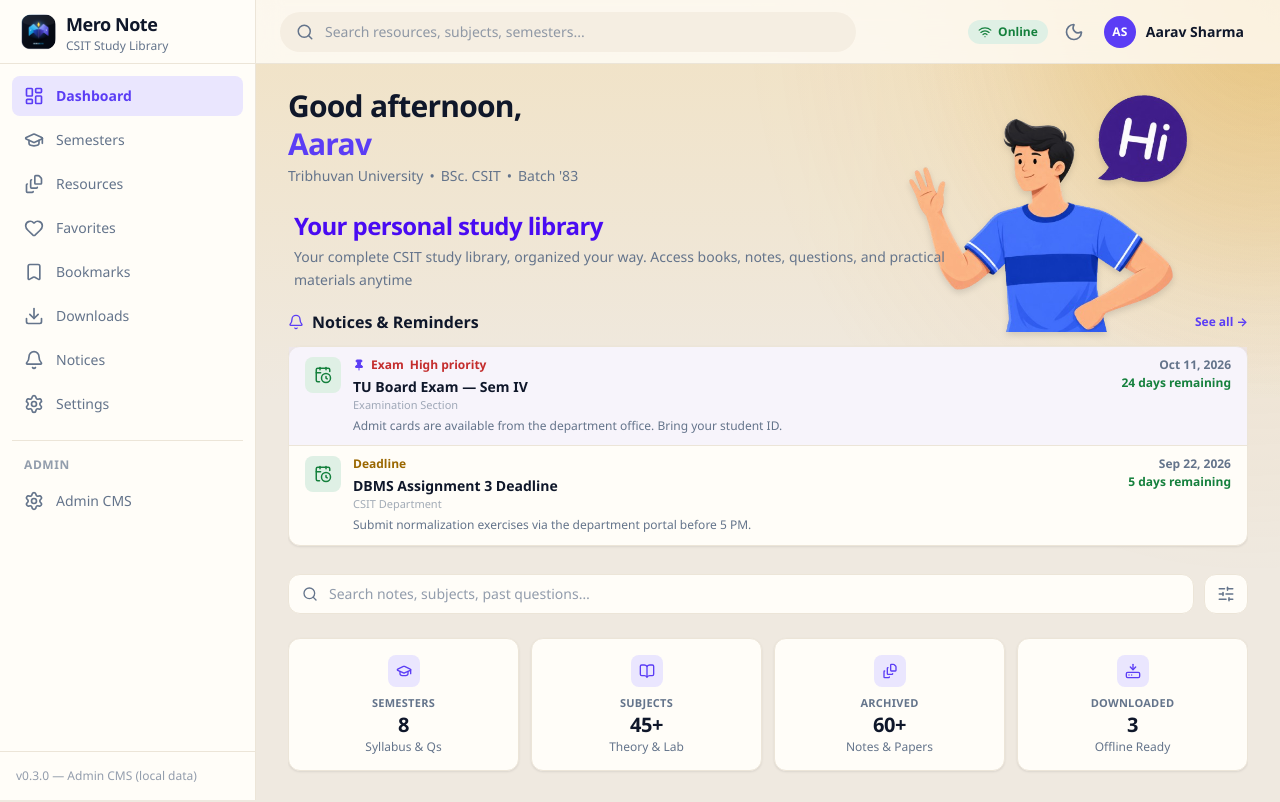
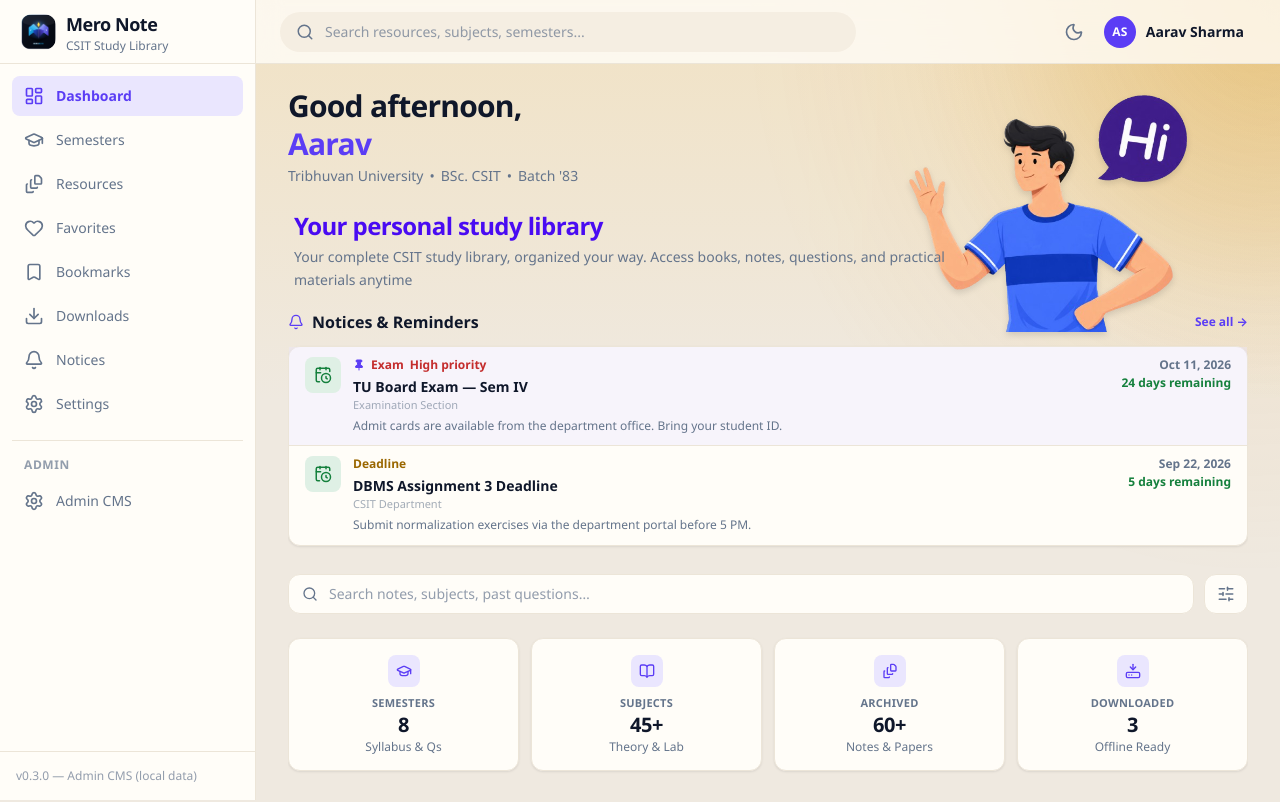
Before and after one commit to kismatdahal1-afk/MeroNote, a React (Vite) app in the folder client/: page /dashboard in a window 1280 px wide. Shown: the top 802 px of the page. Built offline with nearby package versions, Linux system fonts and the light colour scheme.

Commit message:
FINAL VERSION OF UI-ALL COMPLETED

```diff
--- a/client/src/components/layout/Header.tsx
+++ b/client/src/components/layout/Header.tsx
@@ -1,8 +1,7 @@
 import { Link, useLocation } from "react-router-dom";
-import { Sun, Moon, Menu, Wifi, WifiOff } from "lucide-react";
+import { Sun, Moon, Menu } from "lucide-react";
 import { useTheme } from "../../state/ThemeProvider";
 import { useUser } from "../../state/UserProvider";
-import { useOnlineStatus } from "../../state/useOnlineStatus";
 import { HeaderSearch } from "../common/SearchBar";
 import { IconButton } from "../common/IconButton";
 
@@ -48,7 +47,6 @@ export function Header({ onMenuClick }: HeaderProps) {
   const { resolvedTheme, toggleTheme } = useTheme();
   const { name, role } = useUser();
   const { pathname } = useLocation();
-  const online = useOnlineStatus();
   const initials = name.split(" ").map((p) => p[0]).slice(0, 2).join("");
   // Same portal detection as BrandMark/SidebarNav: inside /admin stay in
   // Admin (Admin Settings), everywhere else go to Student Settings.
@@ -67,22 +65,6 @@ export function Header({ onMenuClick }: HeaderProps) {
       </div>
       <HeaderSearch />
       <div className="ml-auto flex items-center gap-1.5">
-        <span
-          role="status"
-          aria-live="polite"
-          className={
-            online
-              ? "inline-flex items-center gap-1.5 rounded-full bg-success-muted px-2.5 py-1 text-xs font-bold text-success"
-              : "inline-flex items-center gap-1.5 rounded-full bg-warning-muted px-2.5 py-1 text-xs font-bold text-warning"
-          }
-        >
-          {online ? (
-            <Wifi className="size-3.5" aria-hidden="true" />
-          ) : (
-            <WifiOff className="size-3.5" aria-hidden="true" />
-          )}
-          {online ? "Online" : "Offline"}
-        </span>
         <IconButton
           icon={resolvedTheme === "dark" ? Sun : Moon}
           label={resolvedTheme === "dark" ? "Switch to light mode" : "Switch to dark mode"}
--- a/client/src/state/useOnlineStatus.ts
+++ /dev/null
@@ -1,21 +0,0 @@
-import { useEffect, useState } from "react";
-
-/** Tracks browser connectivity via the online/offline events. */
-export function useOnlineStatus(): boolean {
-  const [online, setOnline] = useState<boolean>(
-    typeof navigator !== "undefined" ? navigator.onLine : true,
-  );
-
-  useEffect(() => {
-    const goOnline = () => setOnline(true);
-    const goOffline = () => setOnline(false);
-    window.addEventListener("online", goOnline);
-    window.addEventListener("offline", goOffline);
-    return () => {
-      window.removeEventListener("online", goOnline);
-      window.removeEventListener("offline", goOffline);
-    };
-  }, []);
-
-  return online;
-}
```
